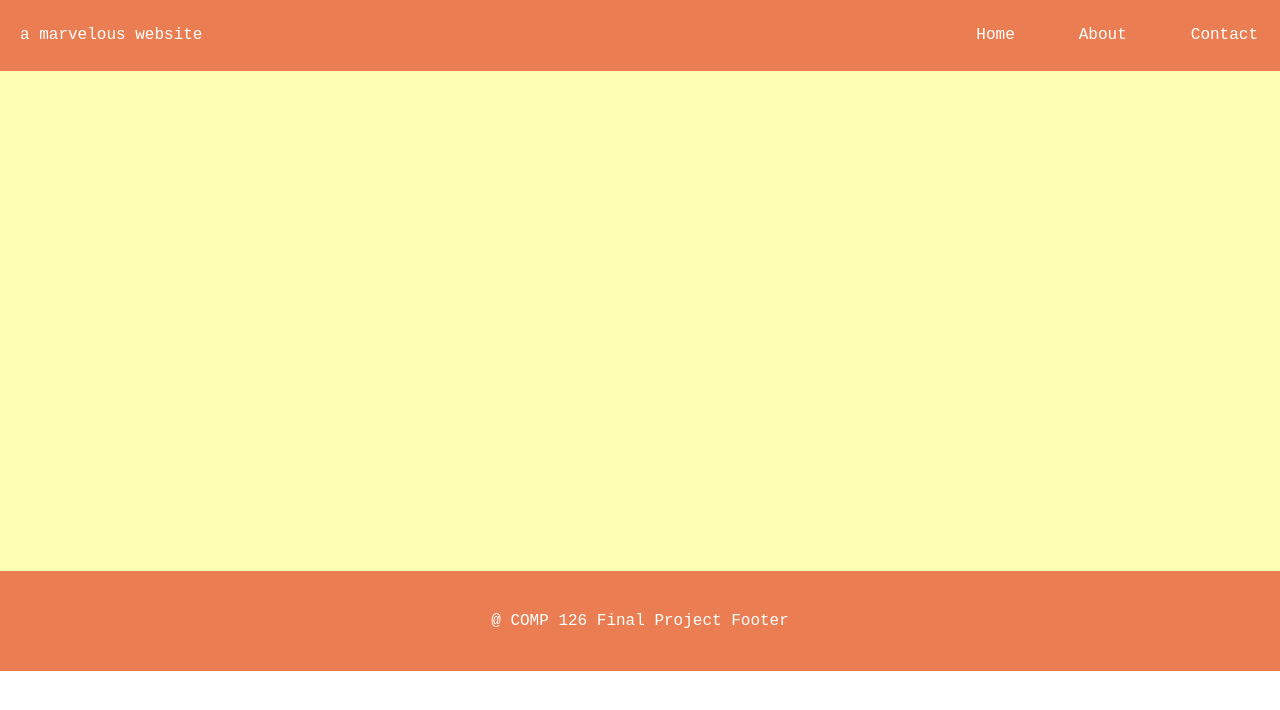
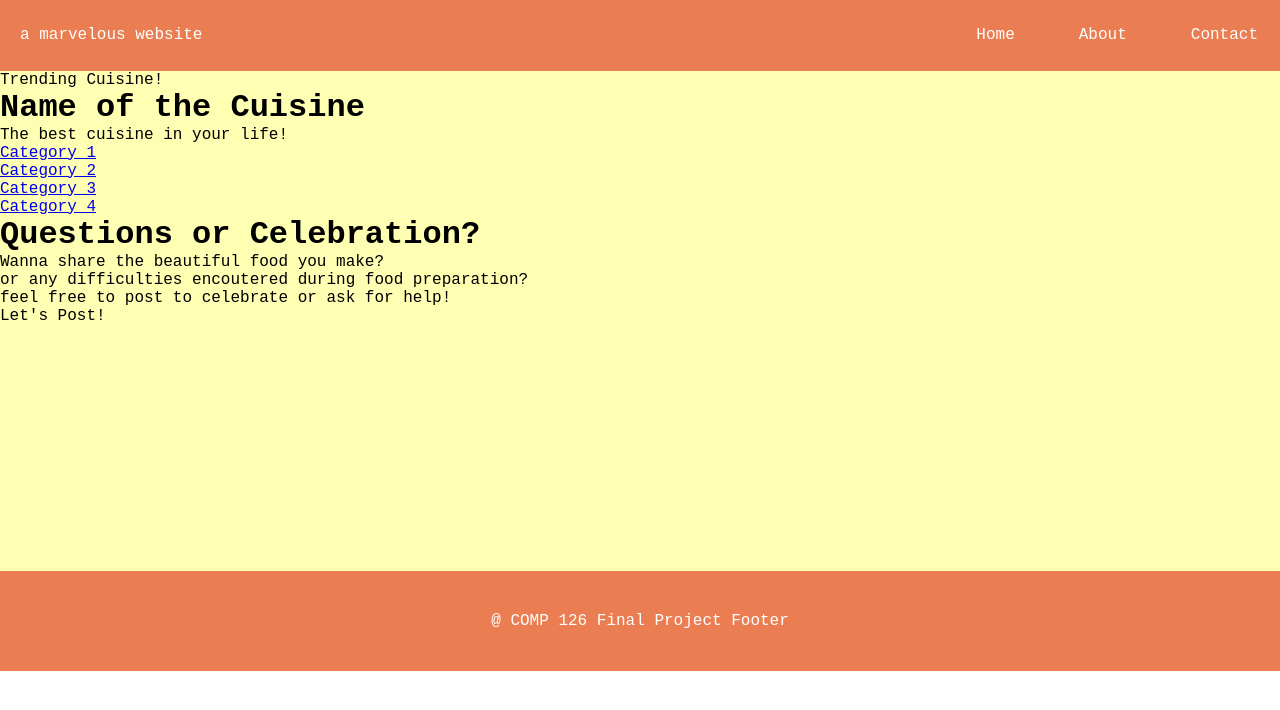
Before and after one commit to ArchieSteph/Final-COMP-126, a plain HTML site: page index.html in a window 1280 px wide. Drawn offline with Linux system fonts and the light colour scheme.

Commit message:
Update index.html

```diff
--- a/index.html
+++ b/index.html
@@ -22,7 +22,38 @@
     </header>
 
     <main>
+        <div class="trending">
+            <div class="trendword"> Trending Cuisine!</div>
+            <div class="trendcontent">
+                <div class="trendpic"> </div>
+                <h1> Name of the Cuisine</h1>
+                <p> The best cuisine in your life! </p>
+            </div>
+        </div>
 
+        <div class="categories">
+            <div class="cat1">
+                <a href="#"> Category 1</a>
+            </div>
+            <div class="cat2">
+                <a href="#"> Category 2</a>
+            </div>
+            <div class="cat3">
+                <a href="#"> Category 3</a>
+            </div>
+            <div class="cat4">
+                <a href="#"> Category 4</a>
+            </div>
+        </div>
+
+        <div class="Forum">
+            <h1> Questions or Celebration?</h1>
+            <p> Wanna share the beautiful food you make? <br>
+                or any difficulties encoutered during food preparation? <br>
+                feel free to post to celebrate or ask for help!
+            </p>
+            <div class="button"> Let's Post! </div>
+        </div>
     </main>
 
     <footer>
```
